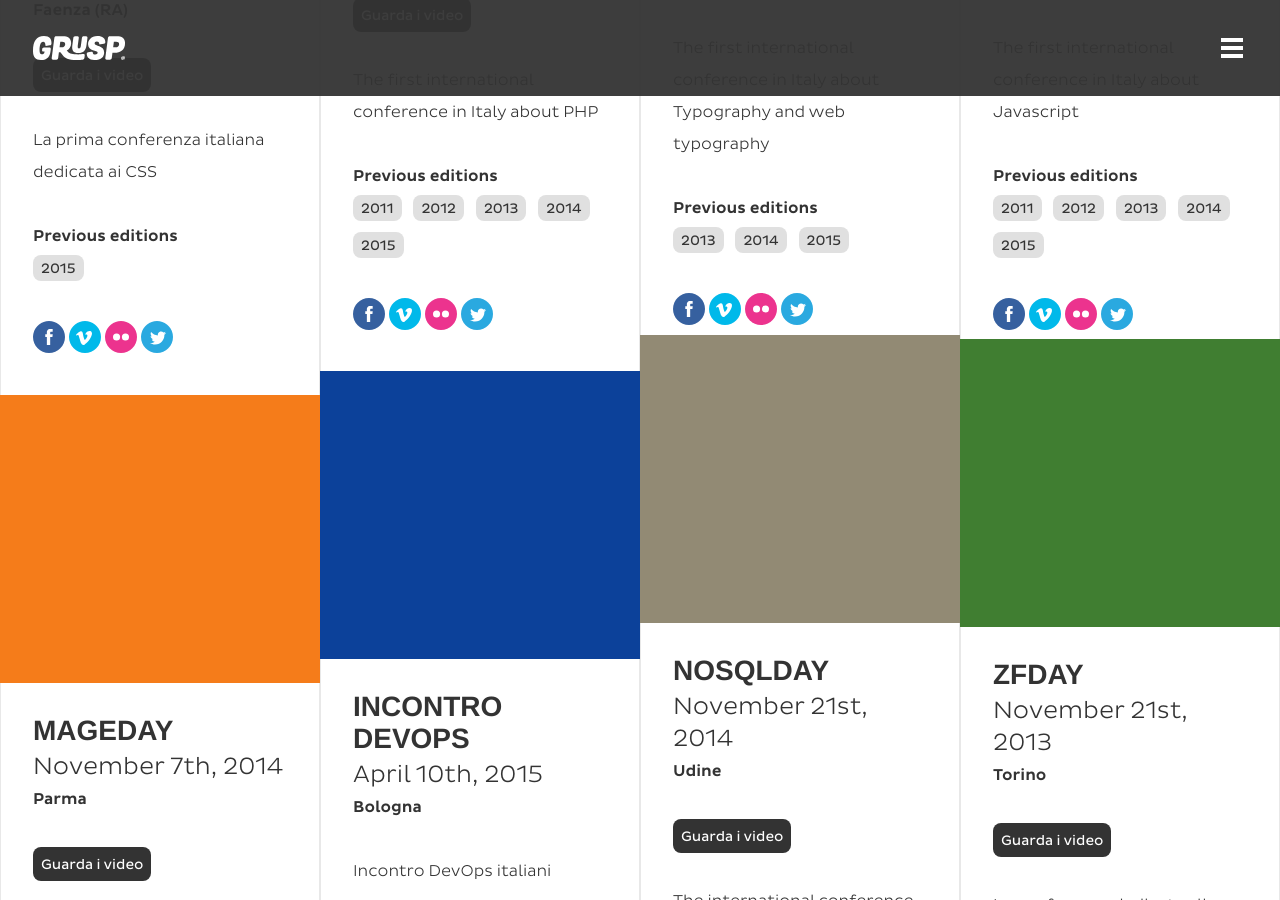
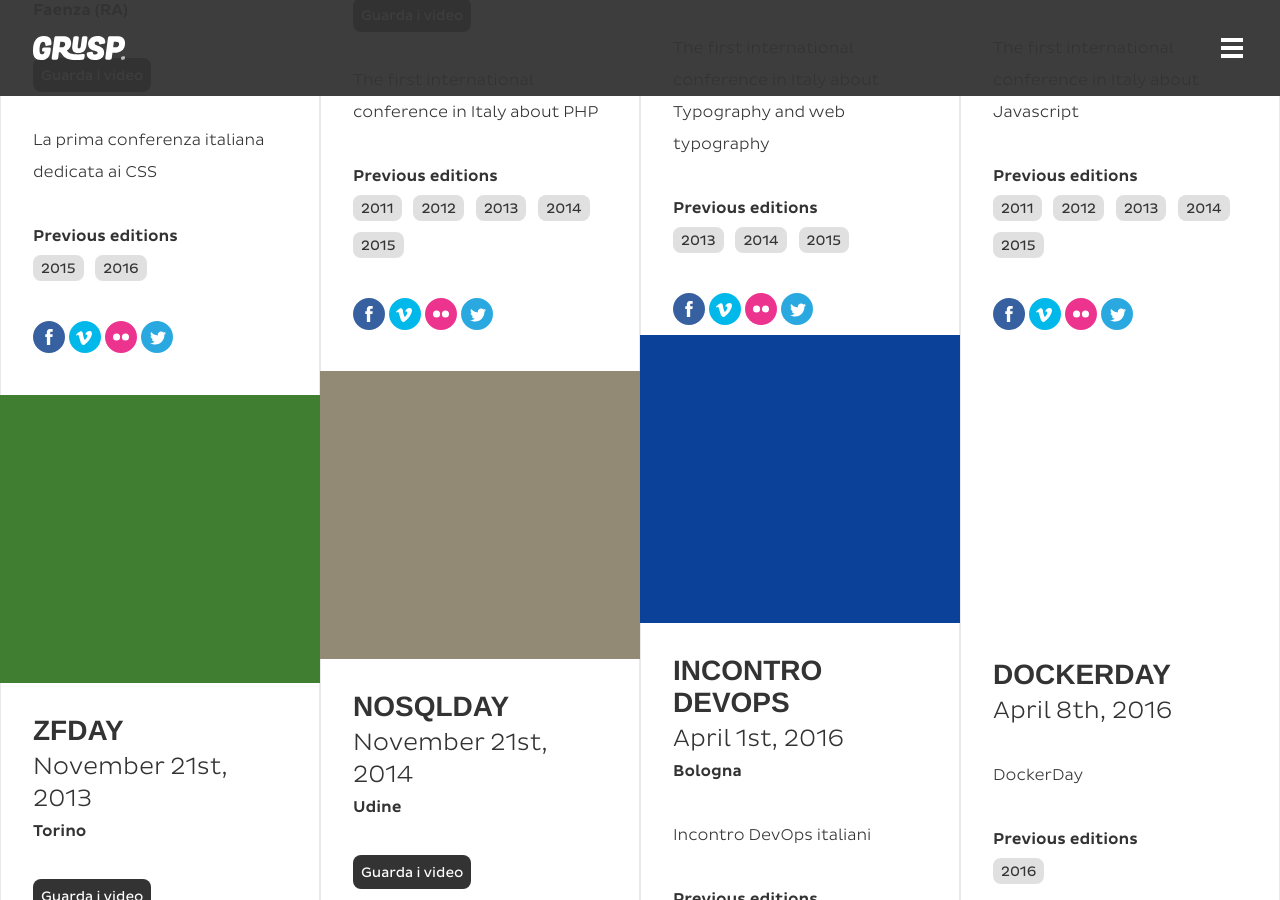
Before and after one commit to pantarei-mb/GrUSP.org, a Jekyll site: the page built from it/index.html, in a window 1280 px wide and 900 px high, scrolled down 2209 px. Built offline with Jekyll 4.4.1, drawn with Linux system fonts in a browser that asks for light colours; some web fonts are replaced; some of the changed lines change nothing that is shown; some of the changed text lies outside the part shown.

Commit message:
new dates

```diff
--- a/_data/conferences.yml
+++ b/_data/conferences.yml
@@ -21,7 +21,7 @@
   date: October 9th, 2015
   location: Reggio Emilia
   description: La conferenza italiana dedicata agli sviluppatori Symfony
-  video: http://vimeo.com/grusp
+  video: https://vimeo.com/channels/431863
   fb: http://fb.com/symfonydayit
   twitter: symfonydayit
   photos: http://flickr.com
@@ -77,7 +77,7 @@
   cfs:
   location: Verona
   description: The first international conference in Italy about Javascript
-  video: http://vimeo.com/grusp
+  video: https://vimeo.com/channels/jsday
   fb: https://www.facebook.com/jsday.conference
   twitter: jsconfit
   photos: http://flickr.com
@@ -91,7 +91,7 @@
   cfp:
   cfs:
   description: The first international conference in Italy about PHP
-  video: http://vimeo.com/grusp
+  video: https://vimeo.com/channels/phpday
   fb: https://www.facebook.com/pages/phpDay/243655080964
   twitter: phpday
   photos: http://flickr.com
@@ -105,11 +105,33 @@
   cfs:
   location: Faenza (RA)
   description: La prima conferenza italiana dedicata ai CSS
-  video: http://vimeo.com/grusp
+  video: https://vimeo.com/channels/italiancssday
   fb: http://fb.com/grusp
   twitter: grusp
   photos: http://flickr.com
-  editions: [ { url: 'http://2015.cssday.it', year: 2015 } ]
+  editions: [ { url: 'http://2015.cssday.it', year: 2015 }, { url: 'http://2016.cssday.it', year: 2016 } ]
+- class: idi
+  name: Incontro DevOps
+  url: http://www.incontrodevops.it
+  cfp:
+  cfs:
+  datetime: 01-04-2016
+  date: April 1st, 2016
+  location: Bologna
+  description: Incontro DevOps italiani
+  twitter: incontrodevops
+  editions: [ { url: 'http://idi2013.devops.it', year: 2013 },{ url: 'http://idi2014.devops.it', year: 2014 }, { url: 'http://www.incontrodevops.it', year. 2015}, { url: 'http://www.incontrodevops.it', year. 2016}]
+- class: docker
+  name: DockerDay
+  url: http://www.dockerday.it
+  cfp:
+  cfs:
+  datetime: 08-04-2016
+  date: April 8th, 2016
+  location:
+  description: DockerDay
+  twitter:
+  editions: [ { url: 'http://2016.dockerday.it', year: 2016 } ]
 - class: nosqlday
   url: http://2014.nosqlday.it
   name: NoSQLDay
@@ -138,17 +160,6 @@
   twitter: zfdayit
   photos: http://flickr.com
   editions: [ { url: 'http://2013.zfday.it', year: 2013 },{ url: 'http://2014.zfday.it', year: 2014 }]
-- class: idi
-  name: Incontro DevOps
-  url: http://www.incontrodevops.it
-  cfp:
-  cfs:
-  datetime: 10-04-2015
-  date: April 10th, 2015
-  location: Bologna
-  description: Incontro DevOps italiani
-  twitter: incontrodevops
-  editions: [ { url: 'http://idi2013.devops.it', year: 2013 },{ url: 'http://idi2014.devops.it', year: 2014 }, { url: 'http://www.incontrodevops.it', year. 2015}]
 - class: mageday
   name: MageDay
   url: http://www.mageday.it
```
